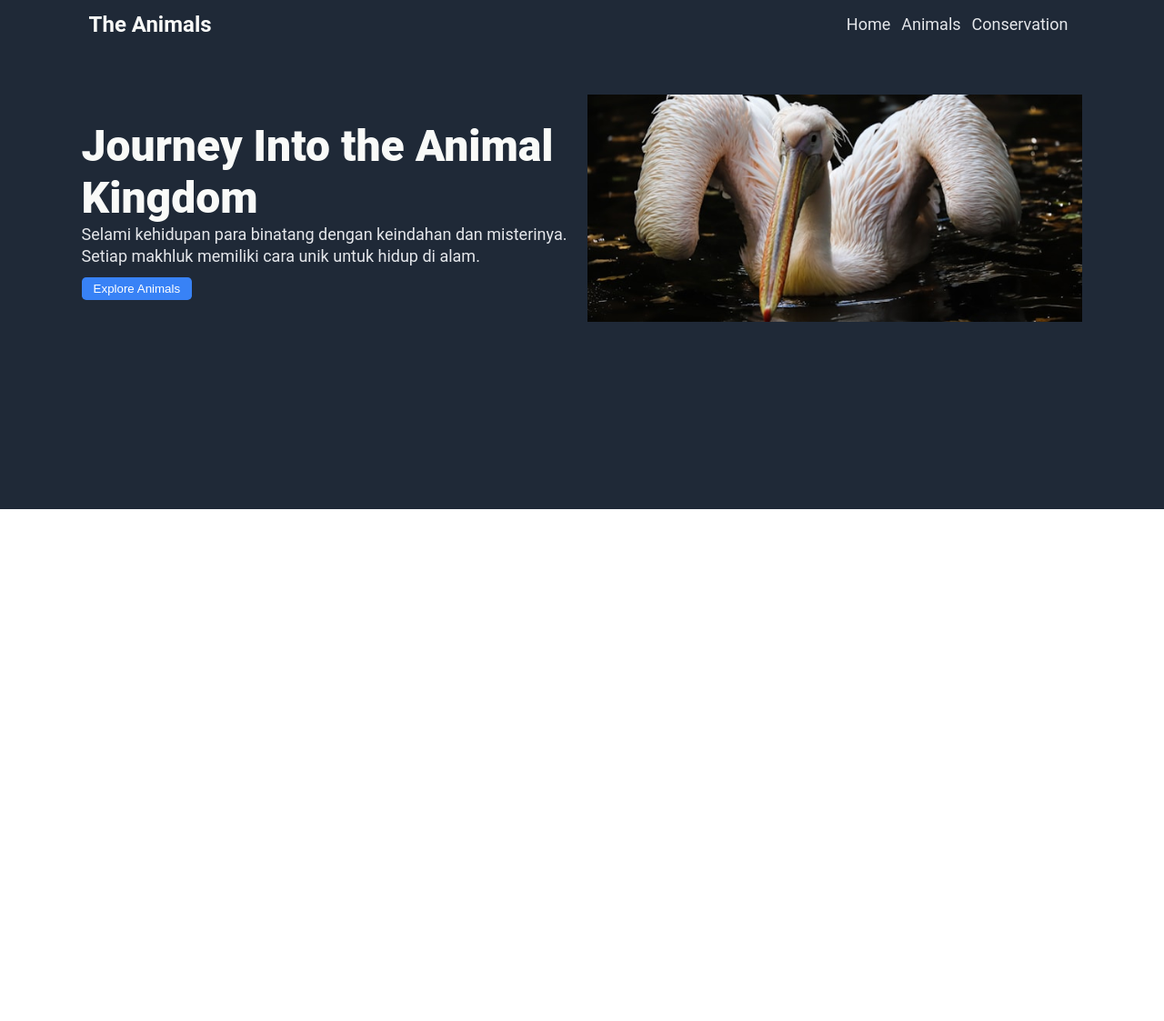
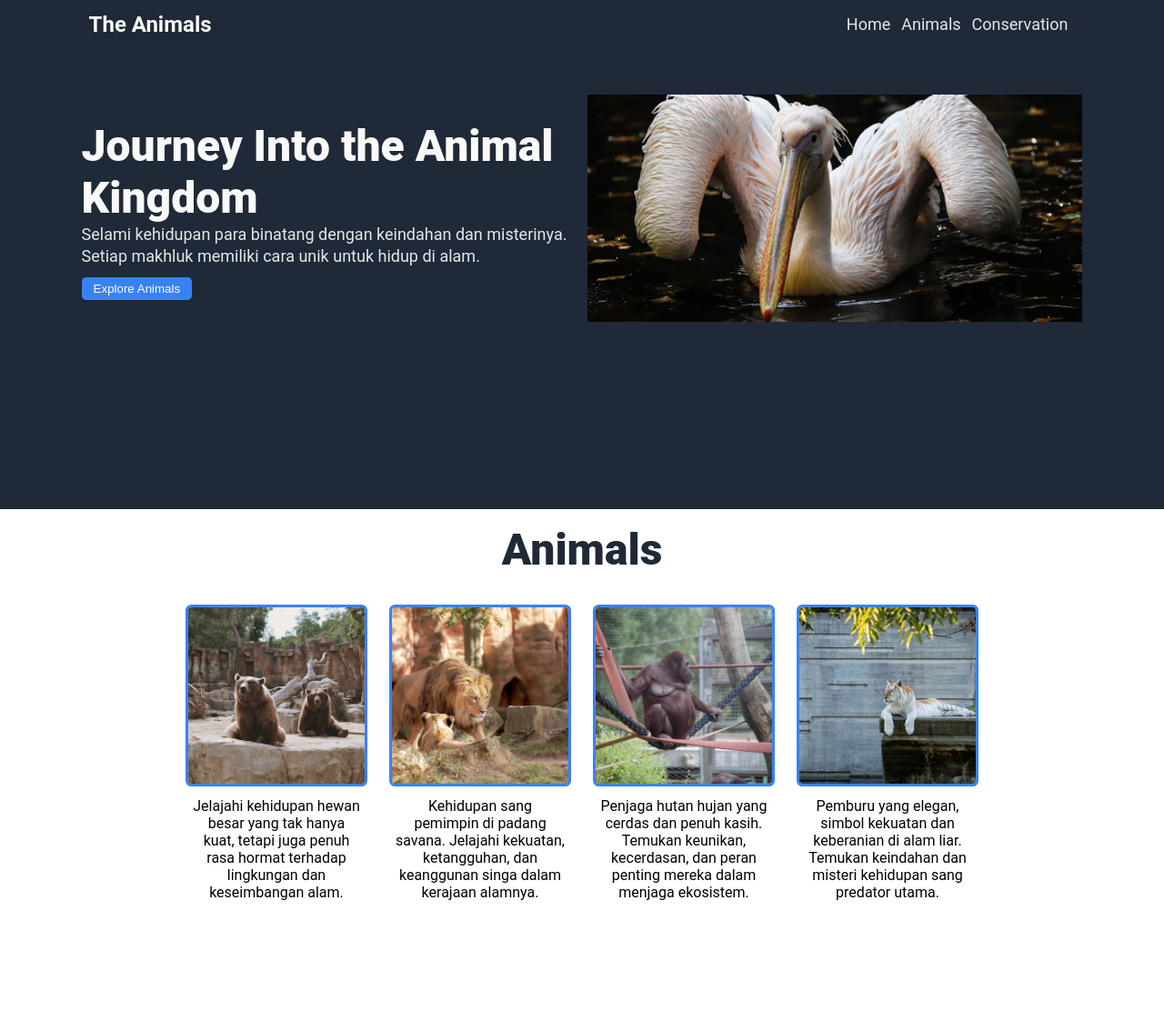
Before and after one commit to tucill/odin-landing-page, a plain HTML site: page index.html in a window 1280 px wide. Shown: the top 1123 px of the page at 91% size. Before the commit the page ends 800 px from the top, so only its background shows below. Drawn offline with Linux system fonts and the light colour scheme.

Commit message:
Membuat bagian animals card

```diff
--- a/index.html
+++ b/index.html
@@ -34,5 +34,56 @@
         </div>
       </section>
     </header>
+
+    <!-- Main -->
+    <main>
+      <!-- Animals -->
+      <section class="animals" id="animals">
+        <h2>Animals</h2>
+        <div class="card">
+          <article class="card-item">
+            <figure class="card-image">
+              <img src="src/img/grizzly.jpg" alt="Grizzly" />
+              <figcaption class="card-image-description">
+                Jelajahi kehidupan hewan besar yang tak hanya kuat, tetapi juga
+                penuh rasa hormat terhadap lingkungan dan keseimbangan alam.
+              </figcaption>
+            </figure>
+          </article>
+
+          <article class="card-item">
+            <figure class="card-image">
+              <img src="src/img/lion.jpg" alt="Lion" />
+              <figcaption class="card-image-description">
+                Kehidupan sang pemimpin di padang savana. Jelajahi kekuatan,
+                ketangguhan, dan keanggunan singa dalam kerajaan alamnya.
+              </figcaption>
+            </figure>
+          </article>
+
+          <article class="card-item">
+            <figure class="card-image">
+              <img src="src/img/orangutan.jpg" alt="Orangutan" />
+              <figcaption class="card-image-description">
+                Penjaga hutan hujan yang cerdas dan penuh kasih. Temukan
+                keunikan, kecerdasan, dan peran penting mereka dalam menjaga
+                ekosistem.
+              </figcaption>
+            </figure>
+          </article>
+
+          <article class="card-item">
+            <figure class="card-image">
+              <img src="src/img/tiger.jpg" alt="Tiger" />
+              <figcaption class="card-image-description">
+                Pemburu yang elegan, simbol kekuatan dan keberanian di alam
+                liar. Temukan keindahan dan misteri kehidupan sang predator
+                utama.
+              </figcaption>
+            </figure>
+          </article>
+        </div>
+      </section>
+    </main>
   </body>
 </html>
--- a/src/css/styles.css
+++ b/src/css/styles.css
@@ -14,6 +14,10 @@
 
 html {
   font-family: var(---fontUsed);
+}
+
+body {
+  height: 10000px;
 }
 
 /* Header */
@@ -89,3 +93,41 @@ header {
   height: 250px;
   object-fit: cover;
 }
+
+/* Animals / Card */
+.animals {
+  width: 100%;
+  height: 70vh;
+  padding: 1rem;
+  text-align: center;
+}
+
+.animals h2 {
+  color: var(--primary);
+  font-size: 48px;
+  font-weight: 900;
+}
+
+.animals .card {
+  display: flex;
+  justify-content: center;
+  gap: 1.5rem;
+  margin-top: 2rem;
+}
+
+.animals .card .card-item .card-image {
+  width: 200px;
+}
+
+.animals .card .card-item .card-image img {
+  width: 200px;
+  height: 200px;
+  border: 3px solid var(--btnColor);
+  border-radius: 0.4rem;
+  object-fit: cover;
+  margin-bottom: 0.5rem;
+}
+
+.animals .card .card-item .card-image-description {
+  padding: 0 7px;
+}
```
